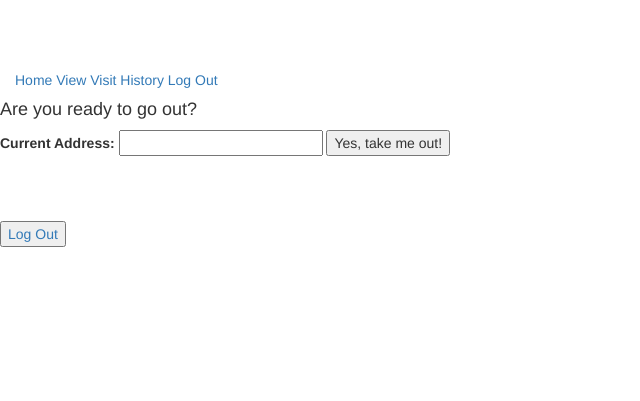
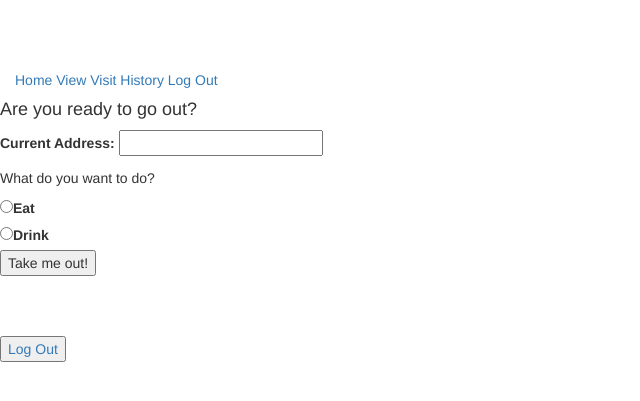
Before and after one commit to aninahpets/Fuder, a Flask app: page / in a window 1280 px wide. Shown: the top 401 px of the page, without its empty margins (0-640 px from the left). Run offline with Flask 2, Linux system fonts and the light colour scheme; the visitor is signed in with stand-in values (Sample User, id 1); some libraries are stand-ins or nearby versions.

Commit message:
Adding user options

```diff
--- a/templates/index.html
+++ b/templates/index.html
@@ -9,7 +9,14 @@ Homepage
 <h4>Are you ready to go out?</h4>
 <form action='/get_user_auth' method='POST'>
     <label>Current Address: <input type='text' name='user-address' id='field-user-address'></label>
-    <input type='submit' value='Yes, take me out!' id='uber-auth-button'>
+    <h5>What do you want to do?</h5>
+    <label><input type='radio' name='venue-type' id='field-venue-type' value=
+        'restaurants'>Eat</label>
+        <br>
+    <label><input type='radio' name='venue-type' id='field-venue-type' value=
+        'bars'>Drink</label>
+        <br>
+    <input type='submit' value='Take me out!' id='uber-auth-button'>
 </form>
 <br>
 <br>
```
